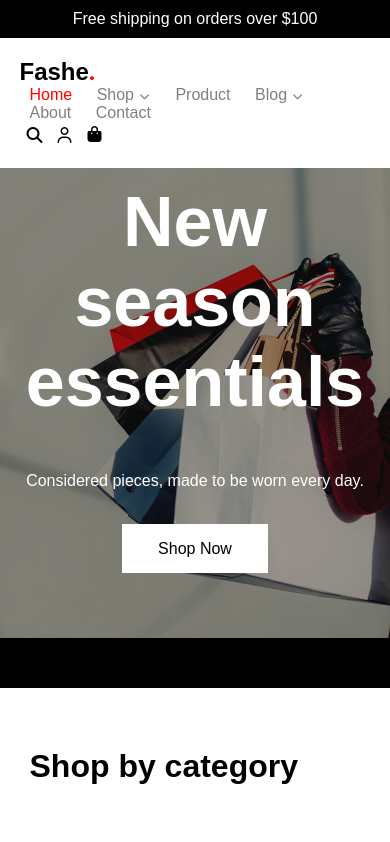
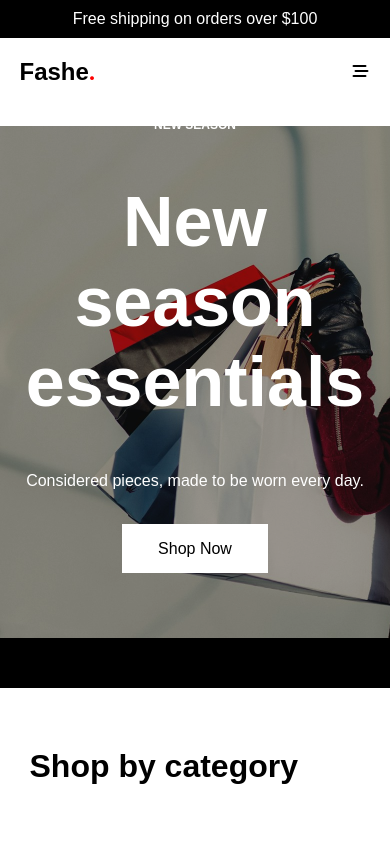
Before and after one commit to Zohaibahmed575/fashe, a plain HTML site: page index.html in a window 390 px wide. Shown: the top 842 px of the page. Drawn offline with Linux system fonts and the light colour scheme.

Commit message:
update media.css, style.css and index.html

```diff
--- a/css/media.css
+++ b/css/media.css
@@ -43,3 +43,22 @@
         justify-content: center;
     }
 }
+
+
+@media (max-width: 710px){
+
+    .nav ul{
+        display: none;
+
+    }
+
+    .nav .icons {
+        display: none;
+    }
+
+    .nav .icons + label{
+    display: block;
+}
+
+
+}
--- a/css/style.css
+++ b/css/style.css
@@ -91,6 +91,44 @@ nav{
 .icons i:hover{
     background-color: rgba(211, 211, 211, 0.614);
 }
+
+.nav .icons + label{
+    display: none;
+}
+
+.nav2{
+    background-color: white;
+    width: 100%;
+    text-align: center;
+    padding-bottom: 20px;
+    height: 0;
+    overflow: hidden;
+    transition: 0.5s;
+}
+
+.nav2 ul{
+    list-style: none;
+}
+.nav2 ul li a{
+    padding: 10px;
+    color: gray;
+
+
+}
+
+.nav2 ul li{
+    margin-top: 20px;
+}
+
+#chk{
+    display: none;
+}
+
+#chk:checked + .nav2{
+    height: 500px;
+}
+
+
 
 .active{
     color: red !important;
--- a/index.html
+++ b/index.html
@@ -44,11 +44,40 @@
             <li><a href="">Contact</a></li>
         </ul>
 
+
         <div class="icons">
             <i class="fa-solid fa-magnifying-glass"></i>
             <i class="fa-regular fa-user"></i>
             <i class="fa-solid fa-bag-shopping"></i>
         </div>
+        <label for="chk">
+            <i class="fa-solid fa-bars-staggered"></i>
+
+        </label>
+
+    </div>
+
+        <input type="checkbox" id="chk">
+        <div class="nav2">
+             <ul>
+            <li><a href="" class="active">Home</a></li>
+            <li><a href="">Shop <i class="fa-solid fa-chevron-down"></i></a>
+
+                <ul>
+                    <li><a href="">All products</a></li>
+                    <li><a href="">Clothing</a></li>
+                    <li><a href="">Bags</a></li>
+                    <li><a href="">Accessories</a></li>
+                    <li><a href="">Jewellery</a></li>
+                    <li><a href="">Shoes</a></li>
+                </ul>
+
+            </li>
+            <li><a href="">Product</a></li>
+            <li><a href="">Blog <i class="fa-solid fa-chevron-down"></i></a></li>
+            <li><a href="">About</a></li>
+            <li><a href="">Contact</a></li>
+        </ul>
 
         </div>
 
```
